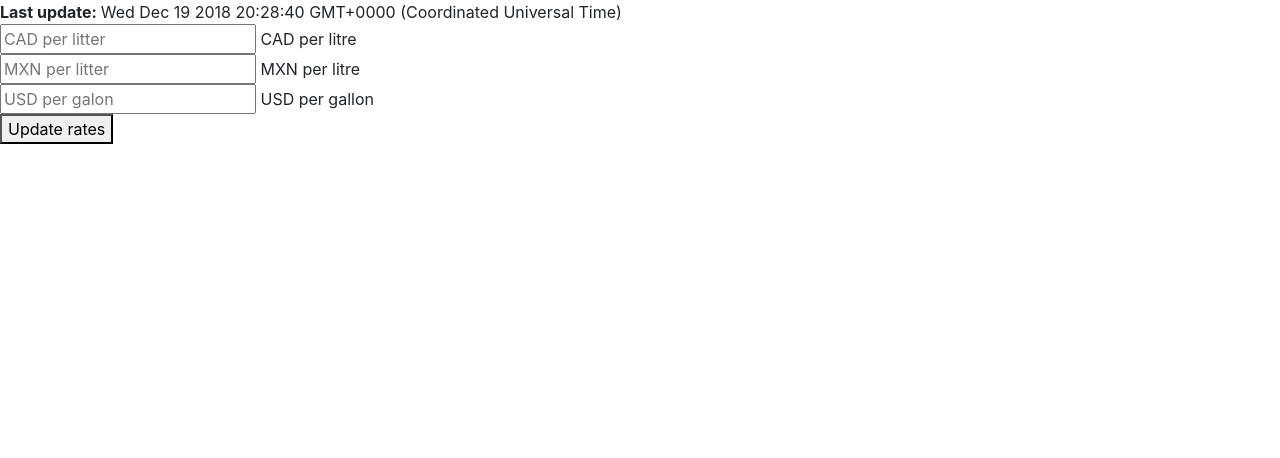
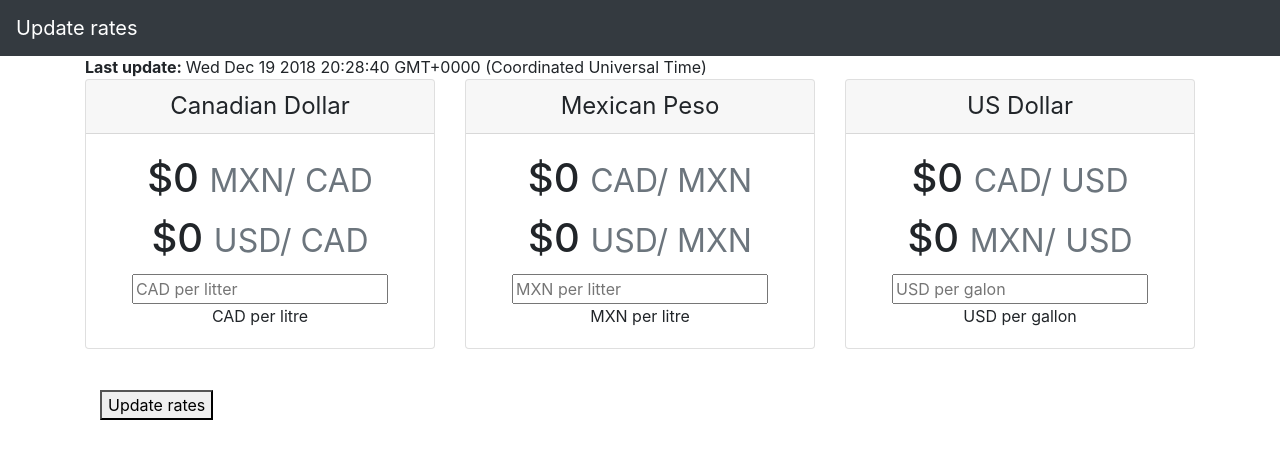
Before and after one commit to juanidiaz/sandBox, a plain HTML site: page gas/gas.html in a window 1280 px wide. Drawn offline with nearby package versions, Linux system fonts and the light colour scheme; no server answers.

Commit message:
Pretty Site!

```diff
--- /dev/null
+++ b/gas/gas.css
@@ -0,0 +1,3 @@
+.container{
+    margin-top: 55px;
+}
--- a/gas/gas.html
+++ b/gas/gas.html
@@ -21,31 +21,92 @@
         crossorigin="anonymous"></script>
 
     <!-- Linking my own CSS -->
-    <!-- <link rel="stylesheet" type="text/css" href="/assets/css/style.css"> -->
+    <link rel="stylesheet" type="text/css" href="gas.css">
 
 </head>
 
 <body>
 
-    <header>
+    <nav class="navbar navbar-expand-md navbar-dark fixed-top bg-dark" id="header">
+        <a class="navbar-brand update" href="">Update rates</a>
+        <button class="navbar-toggler" type="button" data-toggle="collapse" data-target="#navbarCollapse" aria-controls="navbarCollapse"
+            aria-expanded="false" aria-label="Toggle navigation">
+            <span class="navbar-toggler-icon"></span>
+        </button>
+        <!--         <div class="collapse navbar-collapse" id="navbarCollapse">
+            <ul class="navbar-nav mr-auto">
+                <li class="nav-item active">
+                    <a class="nav-link" href="#">Home <span class="sr-only">(current)</span></a>
+                </li>
+                <li class="nav-item">
+                    <a class="nav-link" href="#">Link</a>
+                </li>
+                <li class="nav-item">
+                    <a class="nav-link disabled" href="#">Disabled</a>
+                </li>
+            </ul>
+            <form class="form-inline mt-2 mt-md-0">
+                <input class="form-control mr-sm-2" type="text" placeholder="Search" aria-label="Search">
+                <button class="btn btn-outline-success my-2 my-sm-0" type="submit">Search</button>
+            </form>
+        </div>
+ -->
+    </nav>
 
-    </header>
+    <div class="container">
 
-    <section id='rates'>
+        <div class="timestamp">
 
-    </section>
+        </div>
 
-    <section id='convert'>
-        <input class="price" type="number" id="cadpl" placeholder="CAD per litter"> CAD per litre<br>
-        <input class="price" type="number" id="mxnpl" placeholder="MXN per litter"> MXN per litre<br>
-        <input class="price" type="number" id="usdpg" placeholder="USD per galon"> USD per gallon<br>
-        <button id="update">Update rates</button>
-    </section>
+        <div class="card-deck mb-3 text-center">
+            <div class="card mb-4 box-shadow">
+                <div class="card-header">
+                    <h4 class="my-0 font-weight-normal">Canadian Dollar</h4>
+                </div>
+                <div class="card-body">
+                    <h1 class="card-title pricing-card-title" id="cad2mxn">$0 <small class="text-muted">MXN/ CAD</small></h1>
+                    <h1 class="card-title pricing-card-title" id="cad2usd">$0 <small class="text-muted">USD/ CAD</small></h1>
+                    <input class="price" type="number" id="cadpl" placeholder="CAD per litter"><br>CAD per litre
+                </div>
+            </div>
+            <div class="card mb-4 box-shadow">
+                <div class="card-header">
+                    <h4 class="my-0 font-weight-normal">Mexican Peso</h4>
+                </div>
+                <div class="card-body">
+                    <h1 class="card-title pricing-card-title" id="mxn2cad">$0 <small class="text-muted">CAD/ MXN</small></h1>
+                    <h1 class="card-title pricing-card-title" id="mxn2usd">$0 <small class="text-muted">USD/ MXN</small></h1>
+                    <input class="price" type="number" id="mxnpl" placeholder="MXN per litter"><br>MXN per litre
+                </div>
+            </div>
+            <div class="card mb-4 box-shadow">
+                <div class="card-header">
+                    <h4 class="my-0 font-weight-normal">US Dollar</h4>
+                </div>
+                <div class="card-body">
+                    <h1 class="card-title pricing-card-title" id="usd2cad">$0 <small class="text-muted">CAD/ USD</small></h1>
+                    <h1 class="card-title pricing-card-title" id="usd2mxn">$0 <small class="text-muted">MXN/ USD</small></h1>
+                    <input class="price" type="number" id="usdpg" placeholder="USD per galon"><br>USD per gallon
+                </div>
+            </div>
+        </div>
 
-    <!-- HTML GOES HERE! -->
+        <section class="col-12" id='rates'>
 
-    <!-- Project script -->
-    <script src="gas.js"></script>
+        </section>
+
+        <section class="col-12" id='convert'>
+            <button class="update">Update rates</button>
+        </section>
+
+
+        <!-- Project script -->
+        <script src="gas.js"></script>
+
+
+
+    </div>
 
 </body>
 
--- a/gas/gas.js
+++ b/gas/gas.js
@@ -30,7 +30,7 @@ $(document).ready(function () {
     const rates = $("#rates");
     const convert = $("#convert");
 
-    $('#update').on('click', function () {
+    $('.update').on('click', function () {
         getIndexes();
     })
 
@@ -63,10 +63,9 @@ $(document).ready(function () {
 
     function getIndexes() {
 
-        rates.empty();
+        var dt = new Date();
 
-        var dt = new Date();
-        rates.append('<b>Last update: </b>' + dt);
+        $('.timestamp').empty().append('<b>Last update: </b>' + dt);
 
         // Get CAD2MXN
         $.ajax({
@@ -79,7 +78,8 @@ $(document).ready(function () {
             index = parseFloat(response).toFixed(4);
             console.log("cad2mxn: " + index);
             cad2mxn = index;
-            var newIndex1 = $("<div>").attr('data-currency', 'cad2mxn').html('<b>$1 ' + indexes[0] + '</b> = $' + cad2mxn + ' ' + indexes[1]).appendTo(rates);
+            // var newIndex1 = $("<div>").attr('data-currency', 'cad2mxn').html('<b>$1 ' + indexes[0] + '</b> = $' + cad2mxn + ' ' + indexes[1]).appendTo(rates);
+            $('#cad2mxn').html('$' + index + ' <small class="text-muted"><br>MXN/CAD</small>');
         });
 
         // Get CAD2USD
@@ -93,7 +93,8 @@ $(document).ready(function () {
             index = parseFloat(response).toFixed(4);
             console.log("cad2usd: " + index);
             cad2usd = index;
-            var newIndex2 = $("<div>").attr('data-currency', 'cad2usd').html('<b>$1 ' + indexes[0] + '</b> = $' + cad2usd + ' ' + indexes[2]).appendTo(rates);
+            // var newIndex2 = $("<div>").attr('data-currency', 'cad2usd').html('<b>$1 ' + indexes[0] + '</b> = $' + cad2usd + ' ' + indexes[2]).appendTo(rates);
+            $('#cad2usd').html('$' + index + ' <small class="text-muted"><br>USD/CAD</small>');
         });
 
         // Get MXN2CAD
@@ -107,7 +108,8 @@ $(document).ready(function () {
             index = parseFloat(response).toFixed(4);
             console.log("mxn2cad: " + index);
             mxn2cad = index;
-            var newIndex3 = $("<div>").attr('data-currency', 'cad2mxn').html('<b>$1 ' + indexes[1] + '</b> = $' + mxn2cad + ' ' + indexes[0]).appendTo(rates);
+            // var newIndex3 = $("<div>").attr('data-currency', 'cad2mxn').html('<b>$1 ' + indexes[1] + '</b> = $' + mxn2cad + ' ' + indexes[0]).appendTo(rates);
+            $('#mxn2cad').html('$' + index + ' <small class="text-muted"><br>CAD/MXN</small>');
         });
 
         // Get MXN2USD
@@ -121,7 +123,8 @@ $(document).ready(function () {
             index = parseFloat(response).toFixed(4);
             console.log("mxn2usd: " + index);
             mxn2usd = index;
-            var newIndex4 = $("<div>").attr('data-currency', 'cad2usd').html('<b>$1 ' + indexes[1] + '</b> = $' + mxn2usd + ' ' + indexes[2]).appendTo(rates);
+            // var newIndex4 = $("<div>").attr('data-currency', 'cad2usd').html('<b>$1 ' + indexes[1] + '</b> = $' + mxn2usd + ' ' + indexes[2]).appendTo(rates);
+            $('#mxn2usd').html('$' + index + ' <small class="text-muted"><br>USD/MXN</small>');
         });
 
         // Get USD2CAD
@@ -135,7 +138,8 @@ $(document).ready(function () {
             index = parseFloat(response).toFixed(4);
             console.log("usd2cad: " + index);
             usd2cad = index;
-            var newIndex5 = $("<div>").attr('data-currency', 'cad2mxn').html('<b>$1 ' + indexes[2] + '</b> = $' + usd2cad + ' ' + indexes[0]).appendTo(rates);
+            // var newIndex5 = $("<div>").attr('data-currency', 'cad2mxn').html('<b>$1 ' + indexes[2] + '</b> = $' + usd2cad + ' ' + indexes[0]).appendTo(rates);
+            $('#usd2cad').html('$' + index + ' <small class="text-muted"><br>CAD/USD</small>');
         });
 
         // Get USD2MXN
@@ -149,7 +153,8 @@ $(document).ready(function () {
             index = parseFloat(response).toFixed(4);
             console.log("usd2mxn: " + index);
             usd2mxn = index;
-            var newIndex6 = $("<div>").attr('data-currency', 'cad2usd').html('<b>$1 ' + indexes[2] + '</b> = $' + usd2mxn + ' ' + indexes[1]).appendTo(rates);
+            // var newIndex6 = $("<div>").attr('data-currency', 'cad2usd').html('<b>$1 ' + indexes[2] + '</b> = $' + usd2mxn + ' ' + indexes[1]).appendTo(rates);
+            $('#usd2mxn').html('$' + index + ' <small class="text-muted"><br>MXN/USD</small>');
         });
     }
     getIndexes();
```
Also changed, not shown: gas/images/CAD.png (added), gas/images/FirstLoad.png (added), gas/images/MXN.png (added), gas/images/Rates.png (added), 1 other file.
